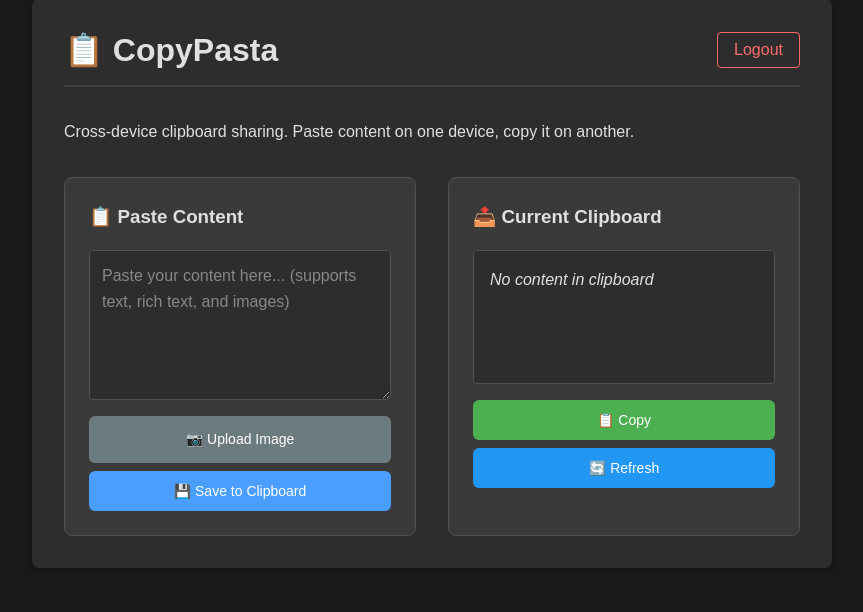
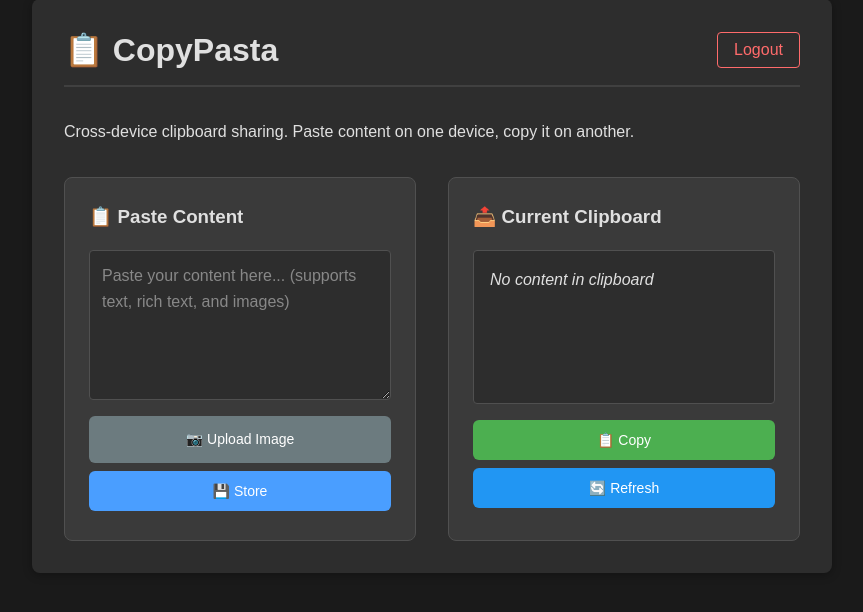
Before and after one commit to benstaniford/copypasta, a Flask app: page / in a window 1280 px wide. Shown: the part 33-645 px from the top of the page, without its empty margins (208-1071 px from the left). Run offline with Flask 3, Linux system fonts and the light colour scheme; the visitor is signed in with stand-in values (Sample User, id 1); data that the repository does not hold is empty.

Commit message:
update index.html: adjust min-height and rename button label

```diff
--- a/templates/index.html
+++ b/templates/index.html
@@ -164,7 +164,7 @@
             background: #2d2d2d;
             border: 1px solid #505050;
             border-radius: 4px;
-            min-height: 100px;
+            min-height: 120px;
             color: #e0e0e0;
         }
         .preview-image {
@@ -257,7 +257,7 @@
                             <label for="imageInput" class="file-input-label">📷 Upload Image</label>
                             <input type="file" id="imageInput" class="file-input" accept="image/*">
                         </div>
-                        <button onclick="pasteContent()">💾 Save to Clipboard</button>
+                        <button onclick="pasteContent()">💾 Store</button>
                     </div>
 
                     <div id="pasteStatus" class="status-message"></div>
```
